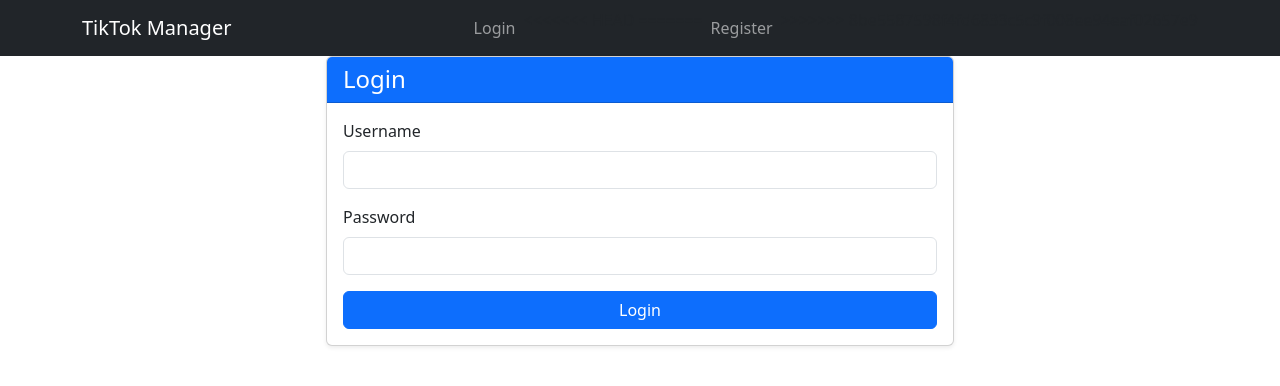
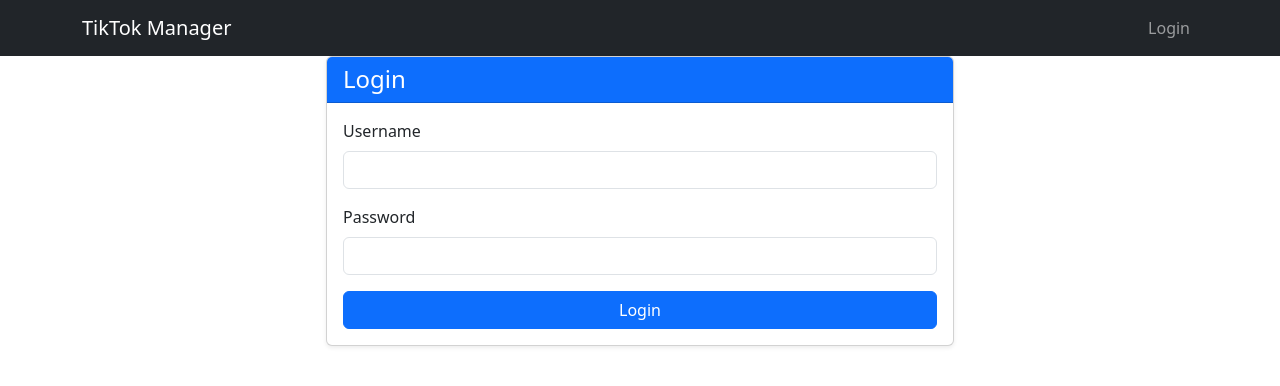
Before and after one commit to waitambatha/api_tiktok, a Django app: page / in a window 1280 px wide. Shown: the top 386 px of the page. Run offline with Django 5.2, Linux system fonts and the light colour scheme.

Commit message:
Update base.html

```diff
--- a/campaigns/templates/base.html
+++ b/campaigns/templates/base.html
@@ -22,11 +22,9 @@
                         <li class="nav-item"><a class="nav-link" href="{% url 'ui_logout' %}">Logout</a></li>
                     {% else %}
                         <li class="nav-item"><a class="nav-link" href="{% url 'ui_login' %}">Login</a></li>
-<<<<<<< HEAD
 
-=======
-                        <li class="nav-item"><a class="nav-link" href="{% url 'register' %}">Register</a></li>
->>>>>>> 8be5587598f4fd6833c5c9f008ee94eaf02657e9
+
+
                     {% endif %}
                 </ul>
             </div>
```
